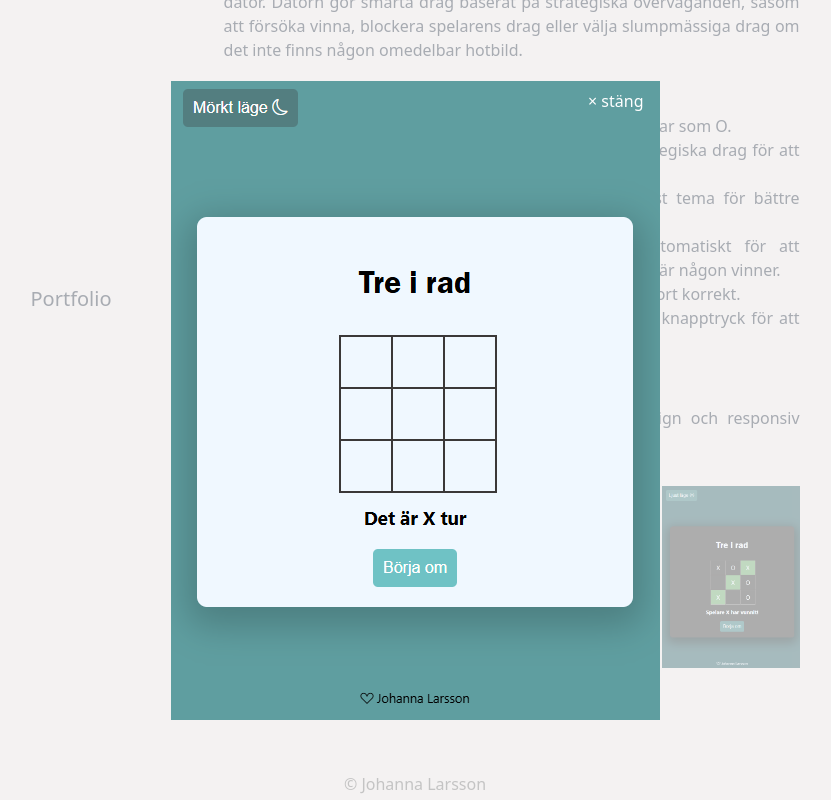
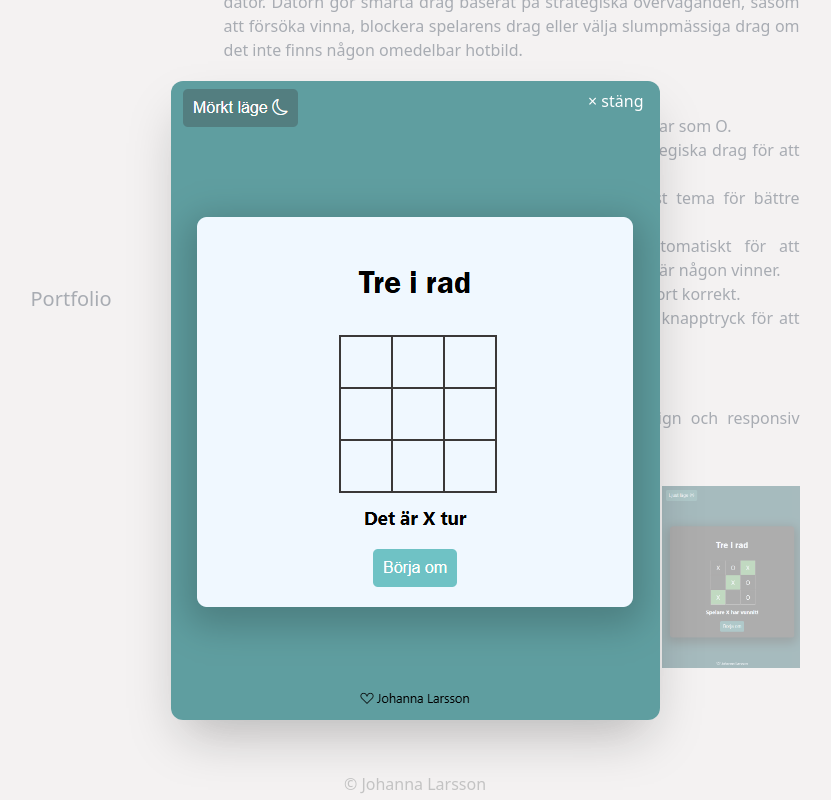
Before and after one commit to johannaskl/MyJourney, a React (Vite) app: page /MyJourney/portfolio in a window 1280 px wide. Both pictures are taken after a click on the picture 517 px from the left and 925 px from the top of the page. Shown: the part 349-1149 px from the top of the page, without its empty margins (225-1056 px from the left). Built offline with nearby package versions, Linux system fonts and the light colour scheme.

Commit message:
Update image width

```diff
--- a/src/components/TicTacToe/TicTacToe.jsx
+++ b/src/components/TicTacToe/TicTacToe.jsx
@@ -61,7 +61,7 @@ function TicTacToe() {
             <img
               src={selectedImage}
               alt="Selected"
-              className="max-w-4xl max-h-full object-contain cursor-pointer"
+              className="w-96 lg:w-auto object-contain cursor-pointer shadow-2xl rounded-xl"
               onClick={(e) => e.stopPropagation()} // Hindra att man stänger bilden om man klickar på den
             />
           </div>
```
